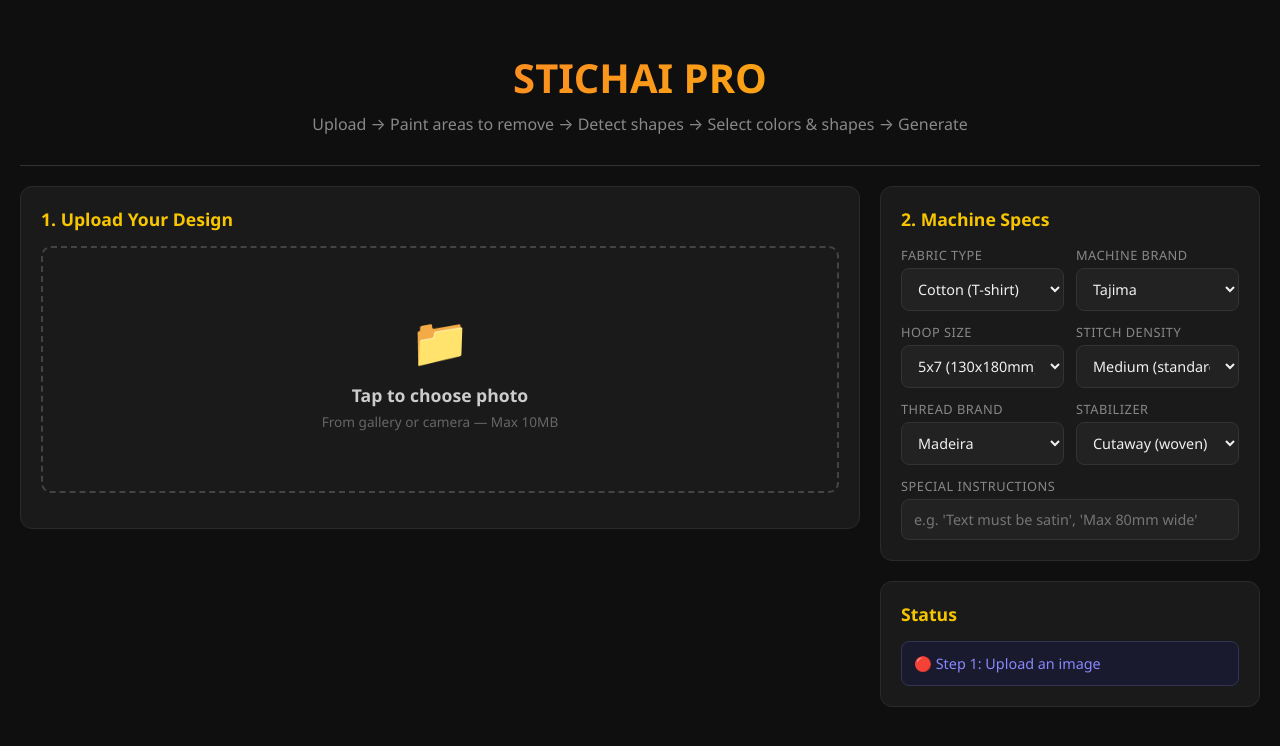
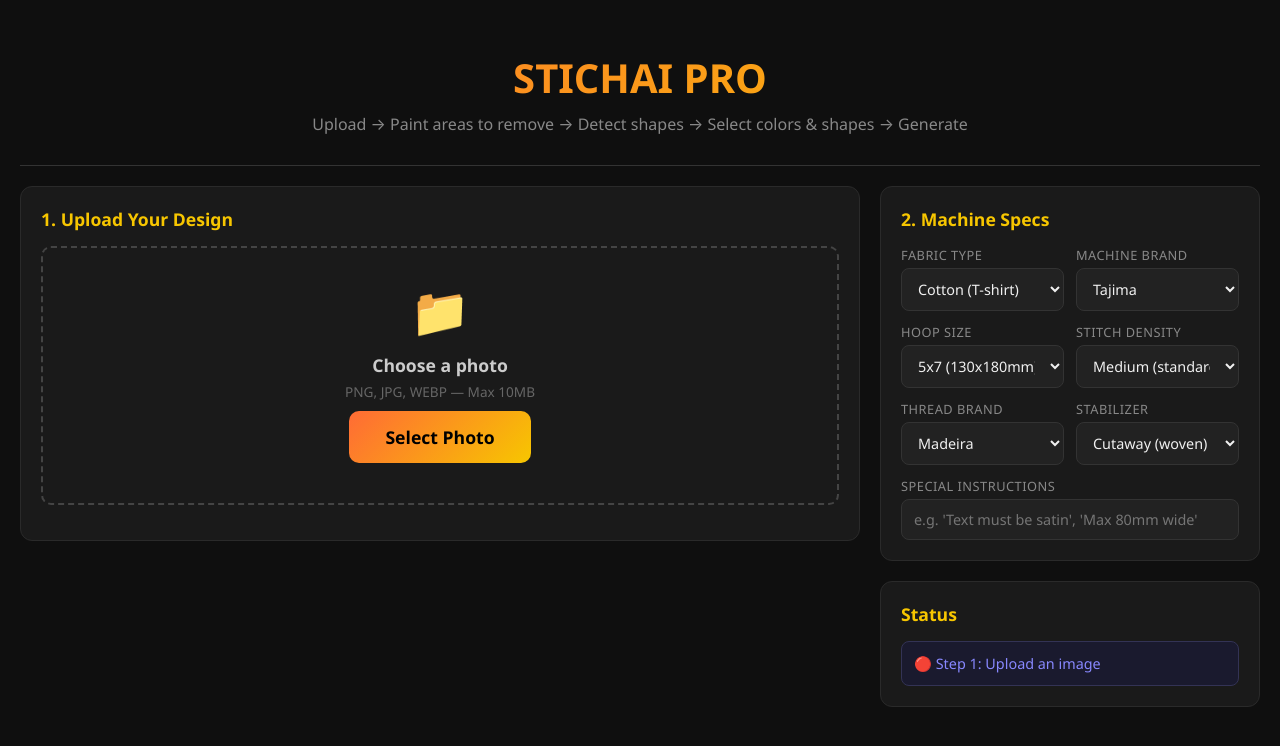
Before and after one commit to Touticorn/Stichai-bot, a website: page public/index.html in a window 1280 px wide. Drawn offline with Linux system fonts and the light colour scheme.

Commit message:
Update index.html

```diff
--- a/public/index.html
+++ b/public/index.html
@@ -19,13 +19,12 @@ header p{color:#888;margin-top:8px}
 .panel h2{font-size:1.1em;margin-bottom:15px;color:#f7c600;display:flex;align-items:center;gap:8px}
 
 /* Upload */
-.upload-zone{border:2px dashed #444;border-radius:10px;padding:40px;text-align:center;transition:all .2s;margin-bottom:15px;cursor:pointer}
+.upload-zone{border:2px dashed #444;border-radius:10px;padding:30px;text-align:center;transition:all .2s;margin-bottom:15px}
 .upload-zone:hover{border-color:#f7c600;background:#1f1f1a}
 .upload-zone.has-image{border-style:solid;border-color:#f7c600;background:#1f1f1a;padding:20px}
 .upload-zone.has-image .upload-inner{display:none}
-/* CRITICAL: input is NOT display:none - it's visually hidden but still interactive */
-.upload-zone input[type=file]{position:absolute;left:-9999px;top:0;opacity:0.01;width:1px;height:1px}
-.upload-label{display:block;cursor:pointer;width:100%;padding:20px}
+.upload-zone input[type=file]{display:none}  /* shown via button click only */
+.upload-btn{display:inline-block;padding:14px 36px;background:linear-gradient(135deg,#ff6b35,#f7c600);color:#000;border:none;border-radius:10px;font-size:1.1em;font-weight:600;cursor:pointer;margin:10px 0}
 .upload-zone .icon{font-size:3em;margin-bottom:10px}
 .upload-zone h3{font-size:1.1em;color:#ccc}
 .upload-zone p{color:#666;font-size:.85em;margin-top:5px}
@@ -134,11 +133,10 @@ header p{color:#888;margin-top:8px}
         <div class="upload-zone" id="dropZone">
           <div class="upload-inner">
             <input type="file" id="fileInput" accept="image/*" onchange="handleImage(this)">
-            <label class="upload-label" for="fileInput">
-              <div class="icon" id="uploadIcon">📁</div>
-              <h3 id="uploadText">Tap to choose photo</h3>
-              <p>From gallery or camera — Max 10MB</p>
-            </label>
+            <div class="icon" id="uploadIcon">📁</div>
+            <h3 id="uploadText">Choose a photo</h3>
+            <p>PNG, JPG, WEBP — Max 10MB</p>
+            <button class="upload-btn" id="uploadBtn" type="button" onclick="pickPhoto()">Select Photo</button>
           </div>
           <img id="preview-img" alt="Preview">
         </div>
@@ -313,4 +311,4 @@ function handleImage(inputEl) {
     const img = new Image();
     img.onload = function() {
       document.getElementById('preview-img').src = ev.target.result;
-      document.getElementById('preview-img').style.display = 'bl
+      document.getElementById('previ
```
